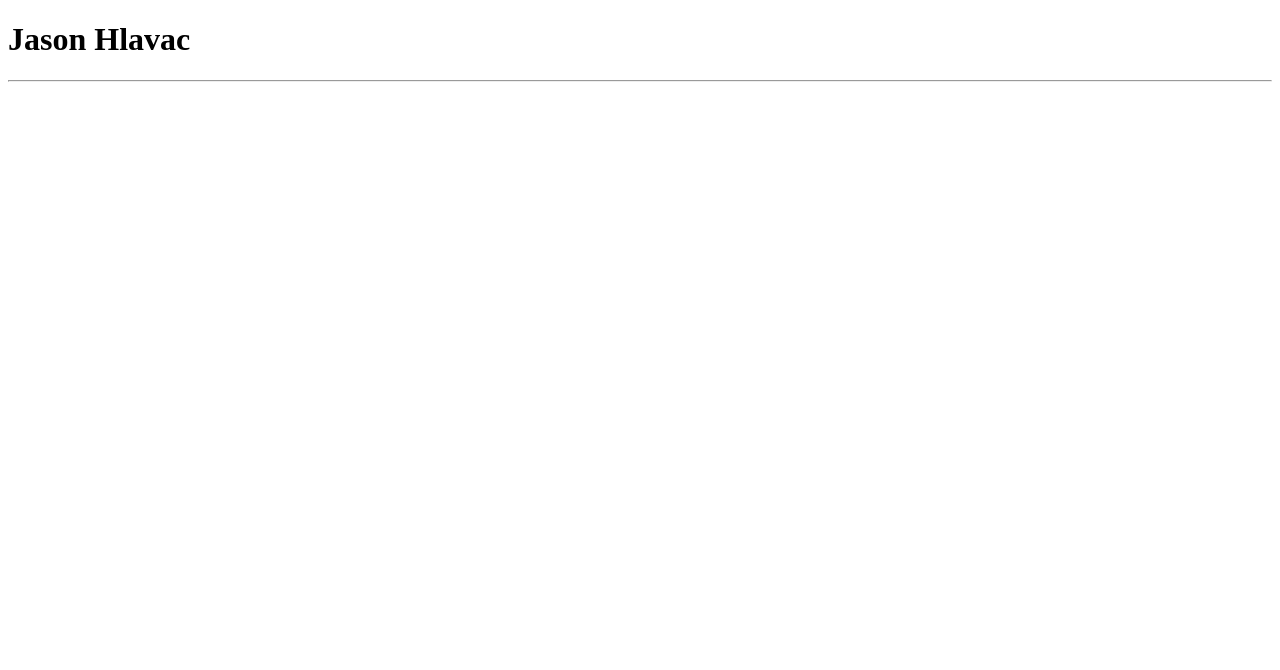
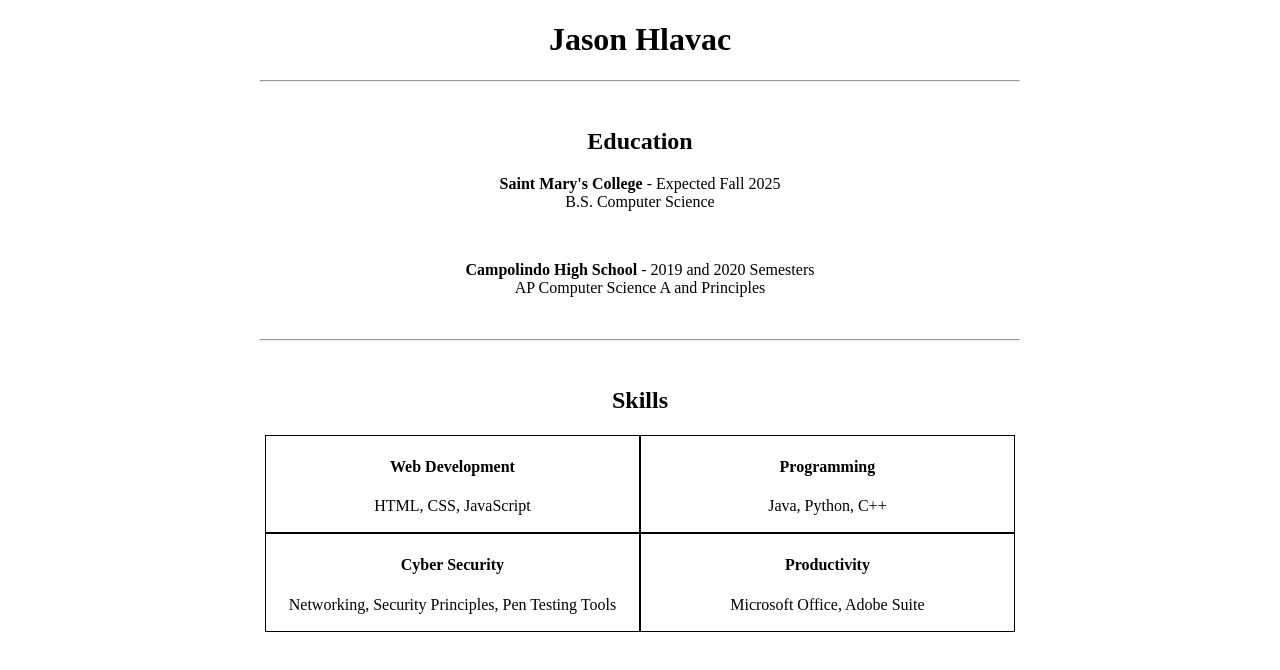
Before and after one commit to Jason-Hlavac/Jason-Hlavac.github.io, a plain HTML site: page index.html in a window 1280 px wide. Drawn offline with Linux system fonts and the light colour scheme.

Commit message:
Content Added

```diff
--- a/index.html
+++ b/index.html
@@ -4,8 +4,43 @@
     <link rel="stylesheet" href="style.css">
     </head>
 <body>
-    <h1>Jason Hlavac</h1>
-    <hr>
+    <h1 class = "title-text">Jason Hlavac</h1>
+    <hr class = "general-divider">
+    <br>
+    <section style="text-align: center;">
+        <h2 class = "title-text">Education</h2>
+        <p><strong>Saint Mary's College</strong> - Expected Fall 2025 <br> B.S. Computer Science</p>
+        <br>
+        <p><strong>Campolindo High School</strong> - 2019 and 2020 Semesters <br> AP Computer Science A and Principles</p>
+        <br>
+    </section>
+    <hr class = "general-divider">
+    <br>
+    <section>
+        <h2 class="title-text">Skills</h2>
+        <table class = "skills-table">
+            <tr>
+                <td class = "skills-cell">
+                    <h4>Web Development</h4>
+                    <p>HTML, CSS, JavaScript</p>
+                </td>
+                <td class = "skills-cell">
+                    <h4>Programming</h4>
+                    <p>Java, Python, C++</p>
+                </td>
+            </tr>
+            <tr>
+                <td class = "skills-cell">
+                    <h4>Cyber Security</h4>
+                    <p>Networking, Security Principles, Pen Testing Tools</p>
+                </td>
+                <td class = "skills-cell">
+                    <h4>Productivity</h4>
+                    <p>Microsoft Office, Adobe Suite </p>
+                </td>
+            </tr>
 
-    </body>
+        </table>
+    </section>
+</body>
 </html>
--- a/style.css
+++ b/style.css
@@ -0,0 +1,16 @@
+.title-text{
+    text-align: center;
+}
+.general-divider{
+    width: 60%;
+}
+.skills-table{
+    text-align: center;
+    margin-left: 20vw;
+    margin-right: 20vw;
+}
+.skills-cell{
+    outline-style: solid;
+    outline-width: 1px;
+    width: 30vw;
+}
```
